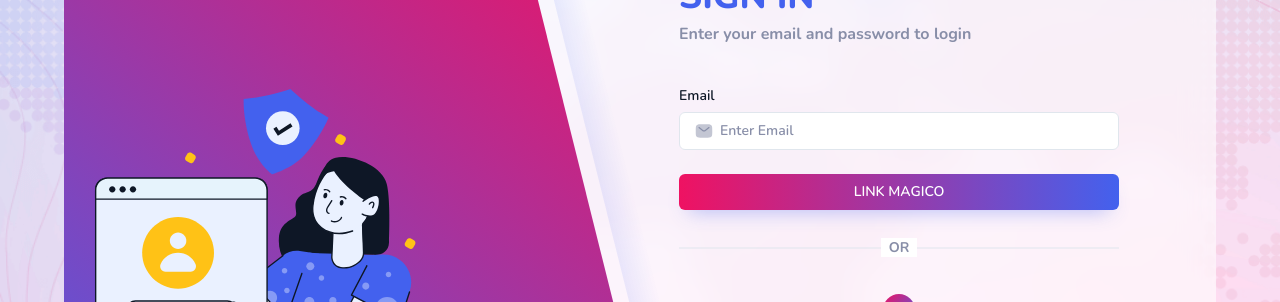
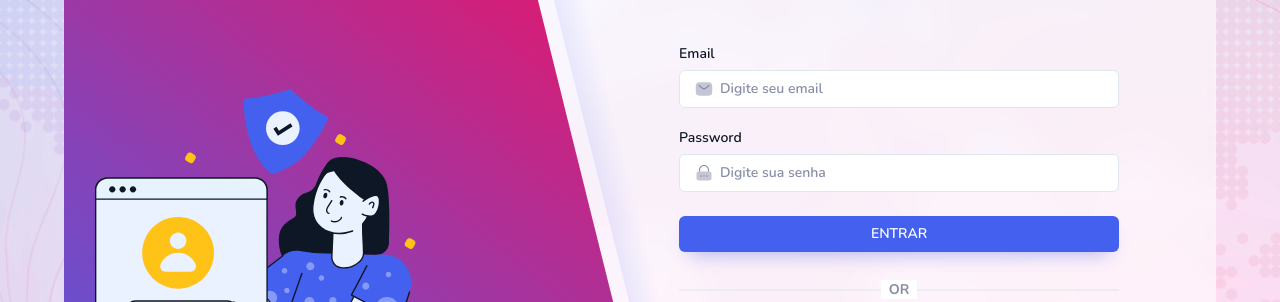
Before and after one commit to johnpaulo0602/eduq, a Next.js app: page /login in a window 1280 px wide. Shown: the part 242-544 px from the top of the page. Built offline with nearby package versions, Linux system fonts and the light colour scheme; no server answers.

Commit message:
update ComponentsAuthLoginForm

```diff
--- a/components/auth/components-auth-login-form.tsx
+++ b/components/auth/components-auth-login-form.tsx
@@ -16,15 +16,24 @@ const ComponentsAuthLoginForm = () => {
             <div>
                 <label htmlFor="Email">Email</label>
                 <div className="relative text-white-dark">
-                    <input id="Email" type="email" placeholder="Enter Email" className="form-input ps-10 placeholder:text-white-dark" />
+                    <input id="Email" type="email" placeholder="Digite seu email" className="form-input ps-10 placeholder:text-white-dark" />
                     <span className="absolute start-4 top-1/2 -translate-y-1/2">
                         <IconMail fill={true} />
                     </span>
                 </div>
             </div>
+            <div>
+                <label htmlFor="Password">Password</label>
+                <div className="relative text-white-dark">
+                    <input id="Password" type="password" placeholder="Digite sua senha" className="form-input ps-10 placeholder:text-white-dark" />
+                    <span className="absolute start-4 top-1/2 -translate-y-1/2">
+                        <IconLockDots fill={true} />
+                    </span>
+                </div>
+            </div>
 
-            <button type="submit" className="btn btn-gradient !mt-6 w-full border-0 uppercase shadow-[0_10px_20px_-10px_rgba(67,97,238,0.44)]">
-                Link Magico
+            <button type="submit" className="btn btn-primary !mt-6 w-full border-0 uppercase shadow-[0_10px_20px_-10px_rgba(39,66,213,0.44)]">
+                Entrar
             </button>
         </form>
     );
```
